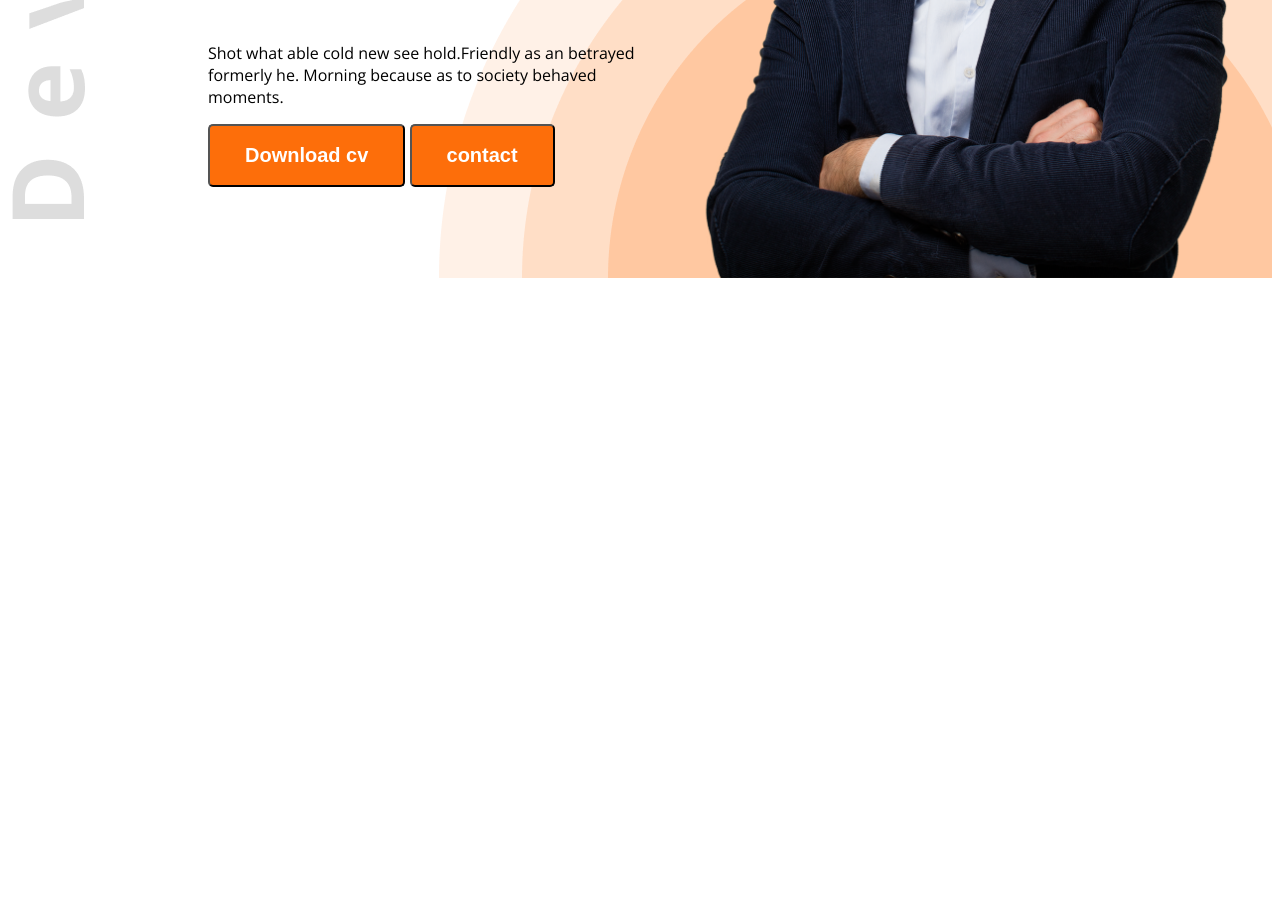
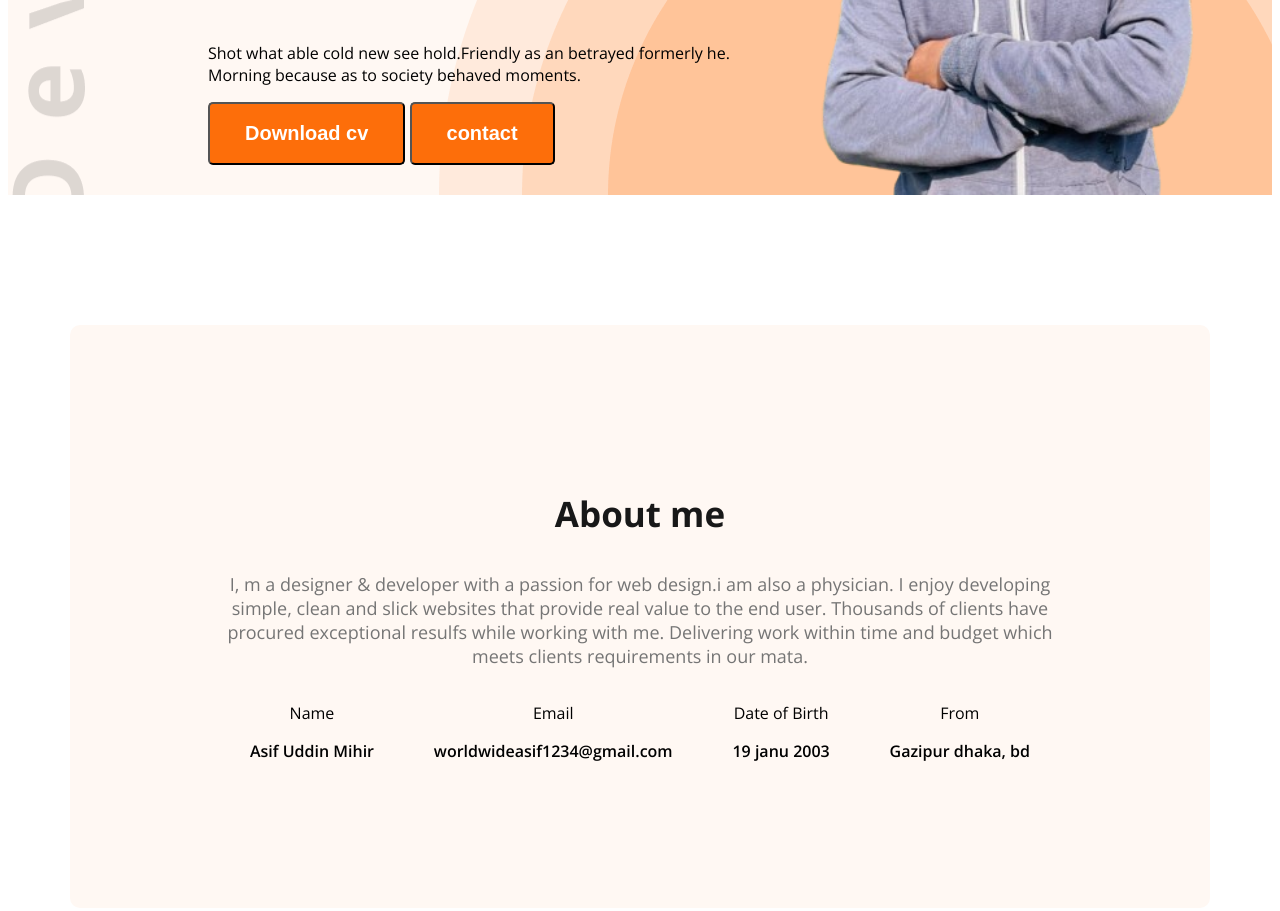
Before and after one commit to mellowmistmihir/web-dev-portfolio, a plain HTML site: page index.html in a window 1280 px wide. Shown: the part 552-1463 px from the top of the page. Before the commit the page ends 838 px from the top, so only its background shows below. Drawn offline with nearby package versions, Linux system fonts and the light colour scheme.

Commit message:
added main file

```diff
--- a/index.html
+++ b/index.html
@@ -8,9 +8,9 @@
 <link rel="preconnect" href="https://fonts.gstatic.com" crossorigin>
 <link href="https://fonts.googleapis.com/css2?family=Open+Sans:ital,wght@0,300..800;1,300..800&family=Work+Sans:ital,wght@0,100..900;1,100..900&display=swap" rel="stylesheet">
     <link rel="stylesheet" href="styles/portfolio.css">
-</head>
+</head >
 <body class="open-sans-normal">
-    <header class="header">
+    <header class="header secondary-bg">
         <nav>
     <h3 class="nav-title">Ma<span class="text-primary">r</span>y</h3>
             <ul>
@@ -29,10 +29,33 @@
                  <button class="btn-primary">Download cv</button>
                  <button class="btn-primary">contact</button>
             </div>
-              <img class="banner-pp" src="./images/hardy.png" alt="">
+              <img class="banner-pp" src="./images/WhatsApp_Image_2025-02-18_at_15.29.29_1cb73176-removebg-preview (1).png" alt="">
               </div>
     </header>
     <main>
+        <section class="about secondary-bg">
+           <h3 class="section-title">About me</h3>
+           <p class="section-des">I, m a designer & developer with a passion for web design.i am also a physician. I enjoy developing simple, clean and slick websites that provide real value to the end user. Thousands of clients have procured exceptional resulfs while working with me. Delivering work within time and budget which meets clients requirements in our mata.</p>
+           <div class="about-items">
+           <div class="about-item">
+            <p class="item-title">Name</p>
+            <p class="item-des">Asif Uddin Mihir</p>
+           </div>
+           <div class="about-item">
+            <p class="item-title">Email</p>
+            <p class="item-des">worldwideasif1234@gmail.com</p>
+           </div>
+           <div class="about-item">
+            <p class="item-title">Date of Birth</p>
+            <p class="item-des">19 janu 2003</p>
+           </div>
+           <div class="about-item">
+            <p class="item-title">From</p>
+            <p class="item-des">Gazipur dhaka, bd</p>
+           </div>
+        </div>
+
+        </section>
 
     </main>
     <footer>
--- a/styles/portfolio.css
+++ b/styles/portfolio.css
@@ -7,7 +7,32 @@
     font-variation-settings:
       "wdth" 100;
   }
+  /* about styles */
+.about{
+    border-radius: 10px;
+    padding: 130px 150px;
+    text-align:center;
+    margin-top: 130px;
+}
+  /* main styles */
+  main{
+    max-width: 1140px;
+    margin: 0 auto;
+  }
+
   /* shared styles */
+  .secondary-bg{
+    background-color: #FFF8F3;
+  }
+  .section-title{
+    font-weight: bold;
+    font-size: 35px;
+    color: #181818;
+  }
+  .section-des{
+    font-size: 18px ;
+   color: #757575;
+  }
   .text-primary{
     color: #FD6E0A;
   }
@@ -72,3 +97,11 @@ nav li a {
 .banner-pp{
     width: 580px;
 }
+.item-des{
+    font-weight: 600;
+}
+.about-items{
+    display:flex ;
+    justify-content: space-around;
+    margin top: 30px;
+}
```
Also changed, not shown: images/WhatsApp_Image_2025-02-18_at_15.15.01_4151fea4-removebg-preview (1).png (added), images/WhatsApp_Image_2025-02-18_at_15.29.29_1cb73176-removebg-preview (1).png (added).
